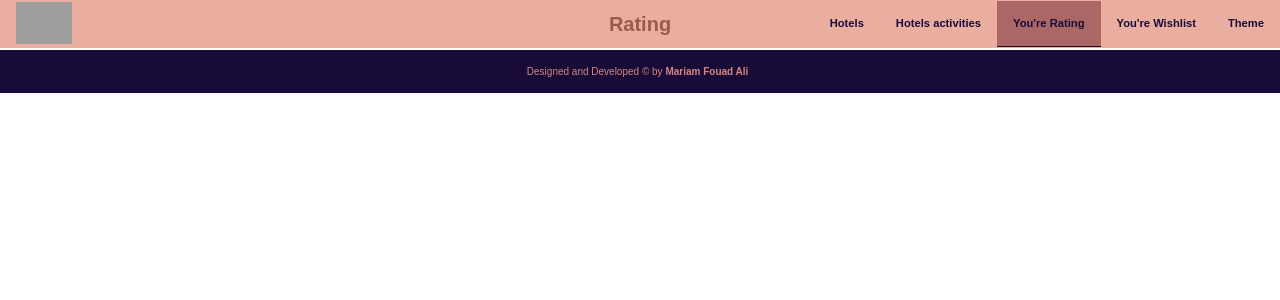
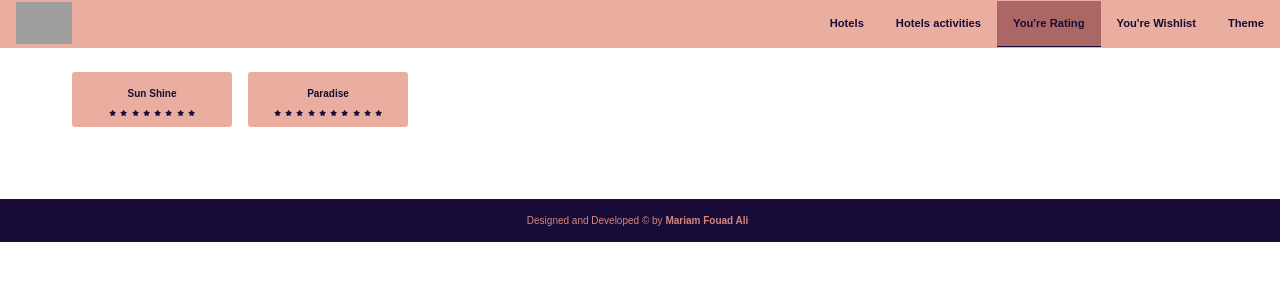
Before and after one commit to mariam-fouad/hotbird, a React (Create React App) app: page /ratings in a window 1280 px wide. Shown: the top 300 px of the page. Built offline with nearby package versions, Linux system fonts and the light colour scheme; grey boxes are pictures that could not be loaded; a web font is replaced by a local one.

Commit message:
create the basic card rating structre

```diff
--- a/src/components/UI-components/icons/icons.js
+++ b/src/components/UI-components/icons/icons.js
@@ -18,6 +18,7 @@ import {
     faMapMarkerAlt,
     faHeart,
     faTimes,
+    faStar,
 
 } from '@fortawesome/free-solid-svg-icons';
 const icons = (props)=>{
@@ -38,6 +39,10 @@ const icons = (props)=>{
         :hover{
             transform : perspective(0.5px) scale(1.9);
         }
+    `;
+    const StyleStarCards = styled(StyleIcon)`
+        transform: scale(0.6);
+        padding: 0;
     `;
     let iconService ;
     switch (props.service){
@@ -86,6 +91,9 @@ const icons = (props)=>{
         case "times":
             iconService = (<StyleTimes icon={faTimes} />);
             break;
+        case "star-card":
+            iconService = (<StyleStarCards icon={faStar} />);
+            break;
         default:
             iconService= <p>Error</p>
     }
--- /dev/null
+++ b/src/components/UI-components/ratingCard/ratingCard.js
@@ -0,0 +1,44 @@
+import React from 'react';
+import styled from 'styled-components';
+
+import Icon from '../icons/icons';
+const ratingCard = (props)=>{
+
+    const Card = styled.div`
+        width: 9rem;
+        background-color:${props.themeColors.colorSecondaryTrans};
+        padding: 0.5rem;
+        border-radius: 3px;
+        margin: 0.5rem;
+        color: ${props.themeColors.colorPrimary};
+    `;
+
+    const HotelName = styled.h2`
+        font-size:10px;
+    `;
+
+    let stars=[];
+    for (let i=0;i<props.rating.rate;i++)
+    {
+        stars.push(
+            <span>
+                <Icon service="star-card"
+                color={props.themeColors.colorPrimary}
+                hoverColor={props.themeColors.colorPrimary}
+                />
+            </span>
+        )
+    }
+    return (
+        <Card>
+            <HotelName>
+                {props.rating.hotelName}
+            </HotelName>
+            {stars}
+
+        </Card>
+    )
+
+}
+
+export default ratingCard;
--- a/src/pages/ratings.js
+++ b/src/pages/ratings.js
@@ -1,17 +1,34 @@
 import React from 'react';
-import styled from 'styled-components'
+import styled from 'styled-components';
 import {connect} from 'react-redux';
 
+import RatingCard from '../components/UI-components/ratingCard/ratingCard';
 const ratings = (props)=>{
+    const Main = styled.main`
+        margin: 4rem;
+    `;
+
+    const CardWrap = styled.div`
+        display:flex;
+    `;
+
+    const ratingCard = props.ratings.map(rating=>{
+        return <RatingCard key ={rating.id} themeColors={props.themeColors} rating={rating} />
+    })
     return (
-        <h1>Rating</h1>
+        <Main>
+            <CardWrap>
+                {ratingCard}
+            </CardWrap>
+        </Main>
+
     );
 }
 
 const mapStateToProps = state=>{
     return {
       themeColors: state.themeReducer.themes[state.themeReducer.selectedTheme],
-      hotels: state.hotelReducer.hotels,
+      ratings: state.ratingReducer.rating,
     }
   }
 export default connect (mapStateToProps)(ratings);
--- a/src/store/reducers/ratingReducer.js
+++ b/src/store/reducers/ratingReducer.js
@@ -1,6 +1,6 @@
 import * as actionTypes from '../actions/actionTypes';
 const initialState = {
-   rateing:[
+   rating:[
        {
             id:2,
             hotelName:"Sun Shine",
```
